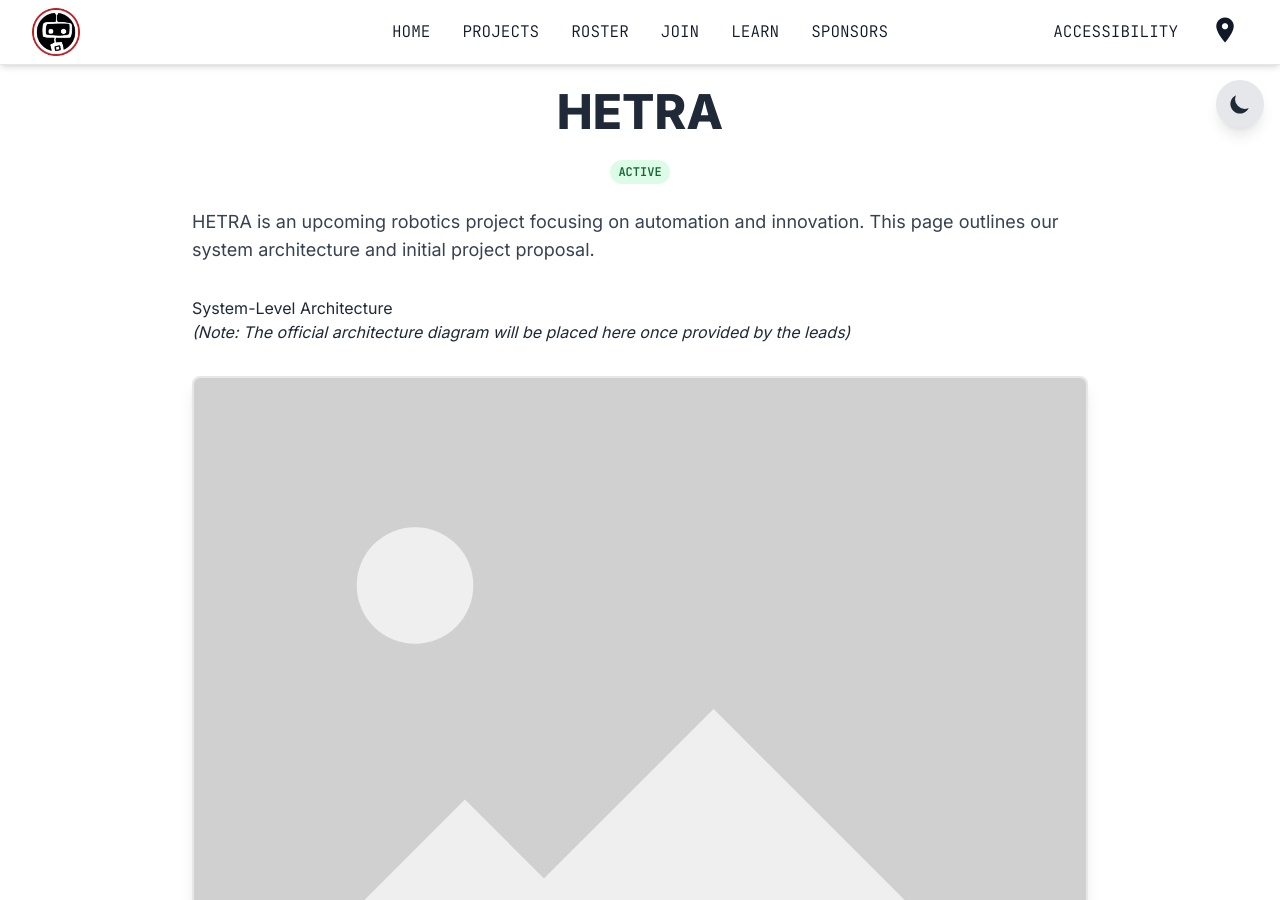
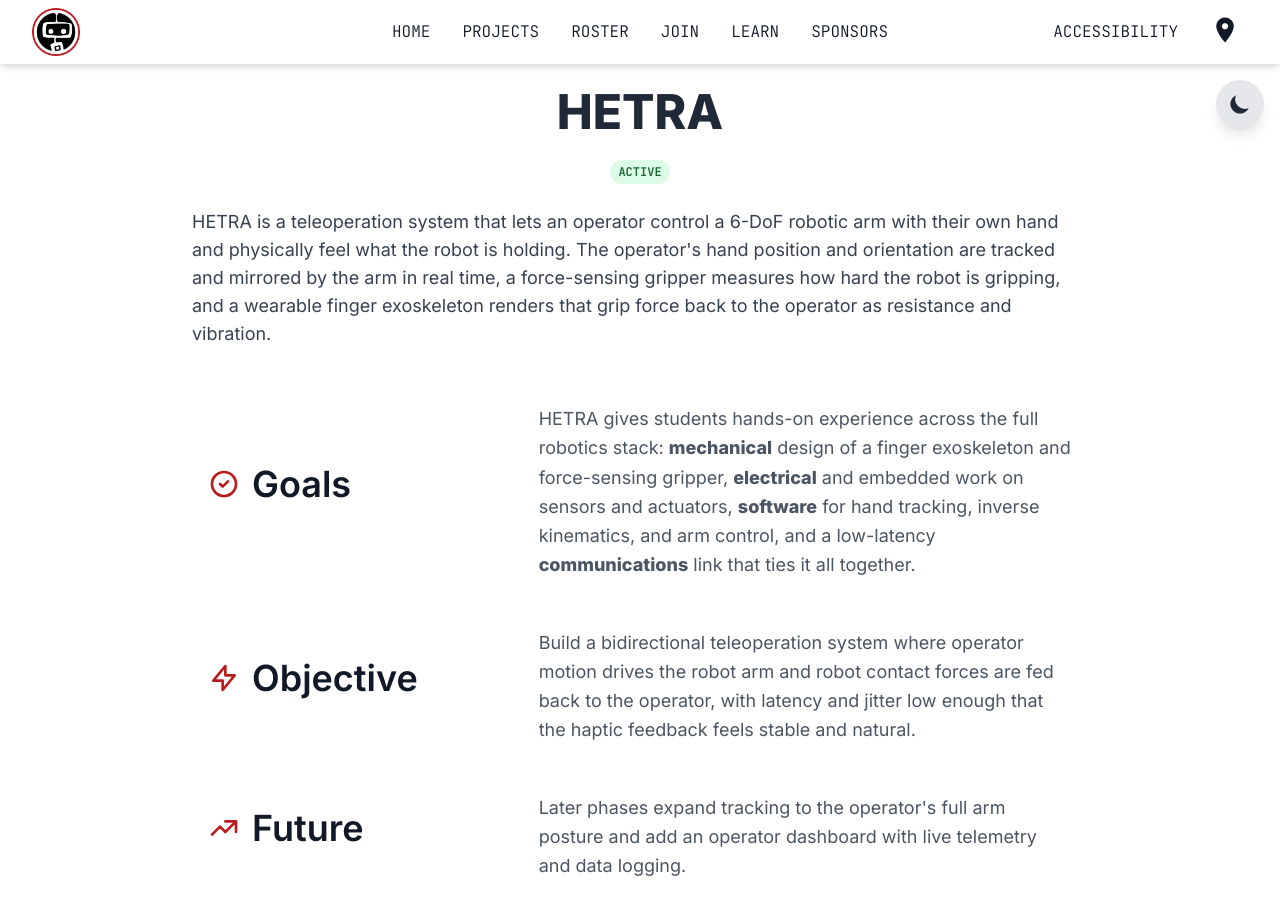
Before and after one commit to UBC-OpenRobotics/website, a Jekyll site: the page built from _projects/hetra/hetra.md, in a window 1280 px wide and 900 px high. Built offline with Jekyll 4.4.1, drawn with Linux system fonts in a browser that asks for light colours; nearby versions of some CDN libraries; some web fonts are replaced; some of the changed text lies outside the part shown.

Commit message:
Add HETRA project page with embedded proposal

```diff
--- a/_projects/hetra/hetra.md
+++ b/_projects/hetra/hetra.md
@@ -2,28 +2,39 @@
 layout: project-main
 title: HETRA
 permalink: /projects/hetra/
+# TODO: swap for a real photo/render once you have one (e.g. /assets/images/hetra/hetra-thumbnail.jpg)
 thumbnail: /assets/images/placeholders/default.svg
-brief: A new robotics initiative by UBC Open Robotics.
-description: HETRA is an upcoming robotics project focusing on automation and innovation. This page outlines our system architecture and initial project proposal.
+brief: A teleoperated robotic arm that mirrors the operator's hand and lets them feel what it grips.
+description: "HETRA is a teleoperation system that lets an operator control a 6-DoF robotic arm with their own hand and physically feel what the robot is holding. The operator's hand position and orientation are tracked and mirrored by the arm in real time, a force-sensing gripper measures how hard the robot is gripping, and a wearable finger exoskeleton renders that grip force back to the operator as resistance and vibration."
+goals: "HETRA gives students hands-on experience across the full robotics stack: <b>mechanical</b> design of a finger exoskeleton and force-sensing gripper, <b>electrical</b> and embedded work on sensors and actuators, <b>software</b> for hand tracking, inverse kinematics, and arm control, and a low-latency <b>communications</b> link that ties it all together."
+# TODO: ask Nate what inspired the project, then uncomment and fill in
+# ideas: ""
+objective: "Build a bidirectional teleoperation system where operator motion drives the robot arm and robot contact forces are fed back to the operator, with latency and jitter low enough that the haptic feedback feels stable and natural."
+future: "Later phases expand tracking to the operator's full arm posture and add an operator dashboard with live telemetry and data logging."
+# TODO: add the GitHub repo link if there is one
+# github: https://github.com/UBC-OpenRobotics/...
 order: 6
 status: active
 wip: false
 ---
 
-## System-Level Architecture
-
-*(Note: The official architecture diagram will be placed here once provided by the leads)*
-
-<div class="flex justify-center my-8">
-  <img src="/assets/images/placeholders/default.svg" alt="HETRA Architecture Diagram Placeholder" class="w-full max-w-4xl rounded-lg shadow-lg border-2 border-gray-200 dark:border-gray-700">
+<div class="max-w-4xl mx-auto mt-16">
+  <h2 class="text-4xl font-semibold text-gray-900 dark:text-gray-100 mb-6 text-center">System Architecture</h2>
+  <img src="{{ '/assets/images/hetra/hetra-architecture.png' | relative_url }}"
+       alt="HETRA system-level architecture diagram"
+       class="w-full rounded-lg shadow-lg border border-gray-200 dark:border-gray-700 bg-white">
 </div>
 
----
-
-## Project Proposal
-
-*(Note: The official proposal PDF will be embedded here)*
-
-<div class="flex justify-center my-8 w-full h-[600px] bg-gray-50 dark:bg-gray-800 rounded-lg shadow-inner items-center border-2 border-dashed border-gray-300 dark:border-gray-600">
-    <p class="text-gray-500 dark:text-gray-400 font-semibold">Project Proposal PDF Embed Placeholder</p>
+<div class="max-w-4xl mx-auto mt-16 mb-8">
+  <h2 class="text-4xl font-semibold text-gray-900 dark:text-gray-100 mb-6 text-center">Project Proposal</h2>
+  <iframe src="{{ '/assets/docs/hetra/hetra-proposal.pdf' | relative_url }}"
+          title="HETRA project proposal"
+          class="w-full h-[80vh] rounded-lg shadow-lg border border-gray-200 dark:border-gray-700 bg-white"></iframe>
+  <p class="text-center mt-6">
+    <a href="{{ '/assets/docs/hetra/hetra-proposal.pdf' | relative_url }}"
+       target="_blank" rel="noopener noreferrer"
+       class="inline-block border-2 border-red-600 text-red-600 hover:bg-red-600 hover:text-white font-bold py-3 px-6 rounded-lg transition-colors">
+      OPEN PROPOSAL IN NEW TAB
+    </a>
+  </p>
 </div>
```
Also changed, not shown: 1 other file.
